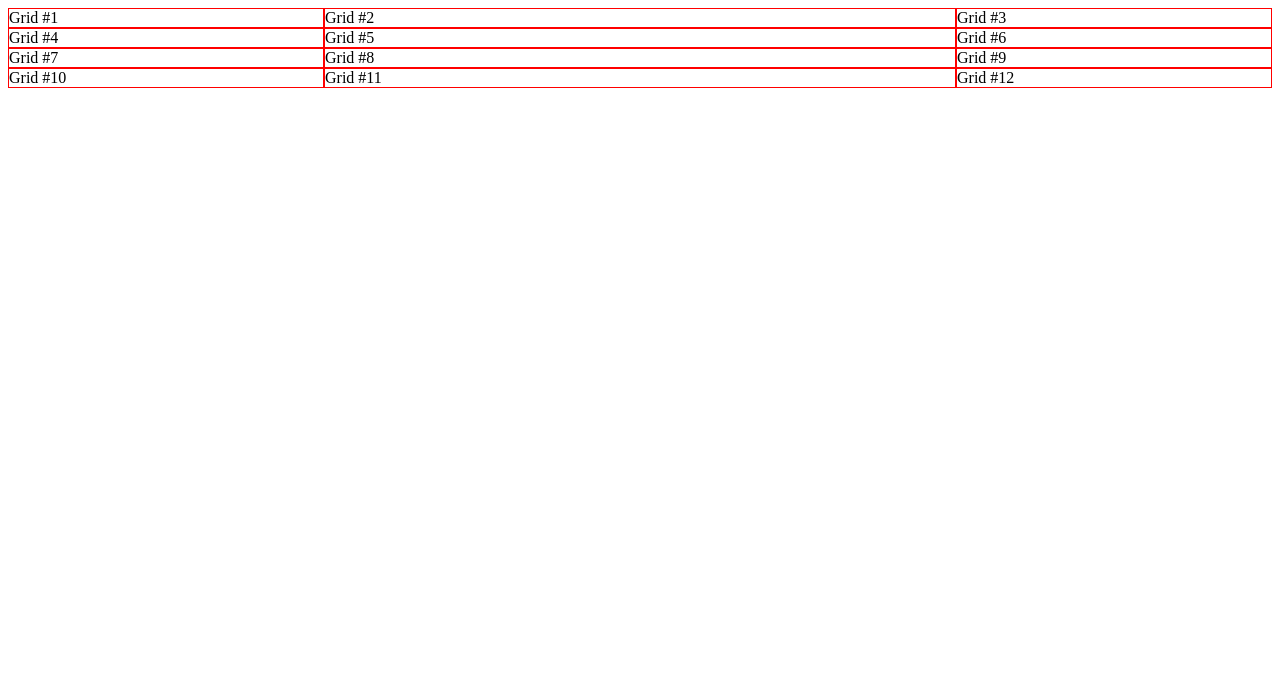
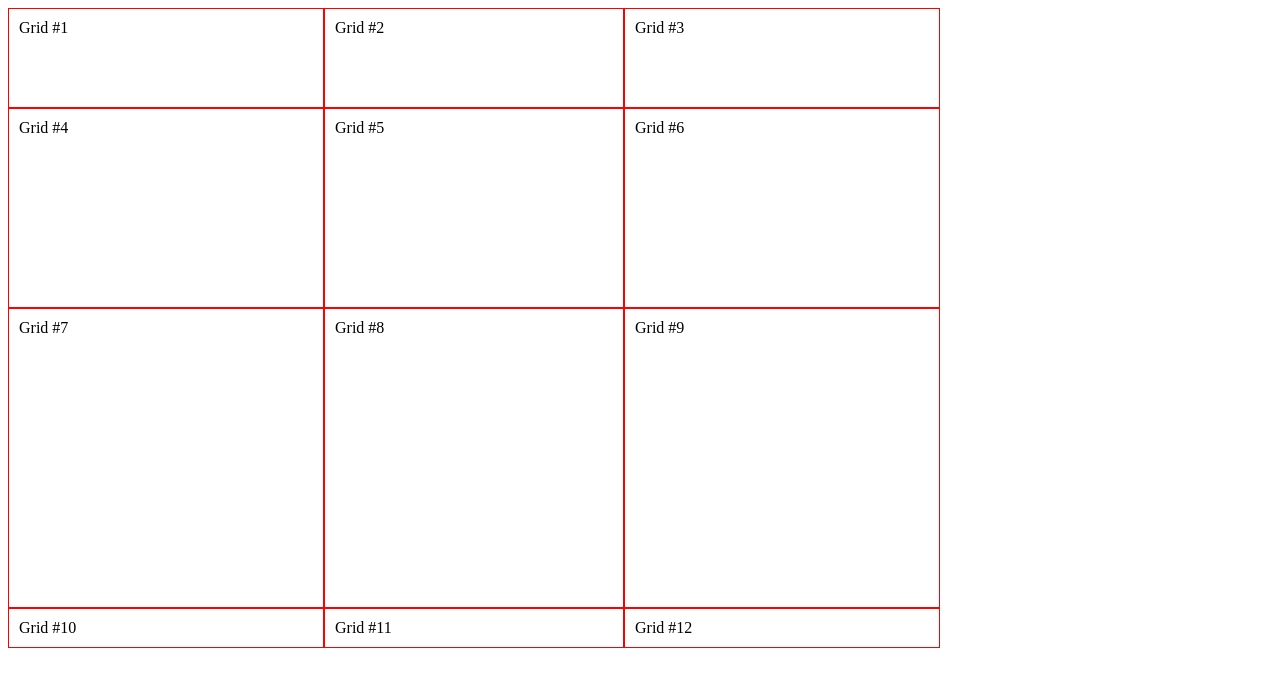
Before and after one commit to cristiand395/Movie, a plain HTML site: page index.html in a window 1280 px wide. Drawn offline with Linux system fonts and the light colour scheme.

Commit message:
Aplicando basicos con grid-template

```diff
--- a/index.html
+++ b/index.html
@@ -7,11 +7,13 @@
     <style>
         .container{
             display: grid;
-            grid-template-columns: 25% 50% 25%;
+            /* grid-template-columns: 25% 300px 25%; */
+            grid-template: 100px 200px 300px / 25% 300px 25%;
             /* border: 1px solid red; */
         }
         .grid{
             border: 1px solid red;
+            padding: 10px;
         }
     </style>
 </head>
```
